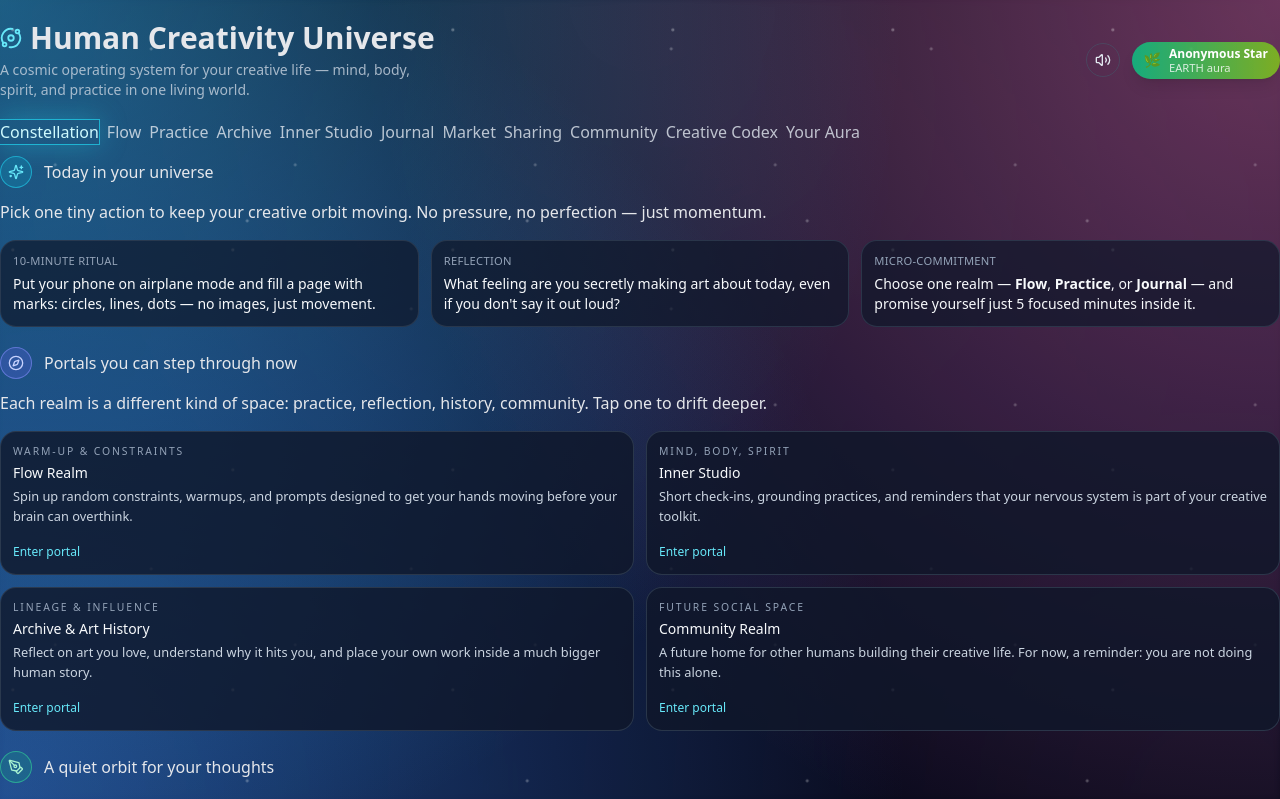
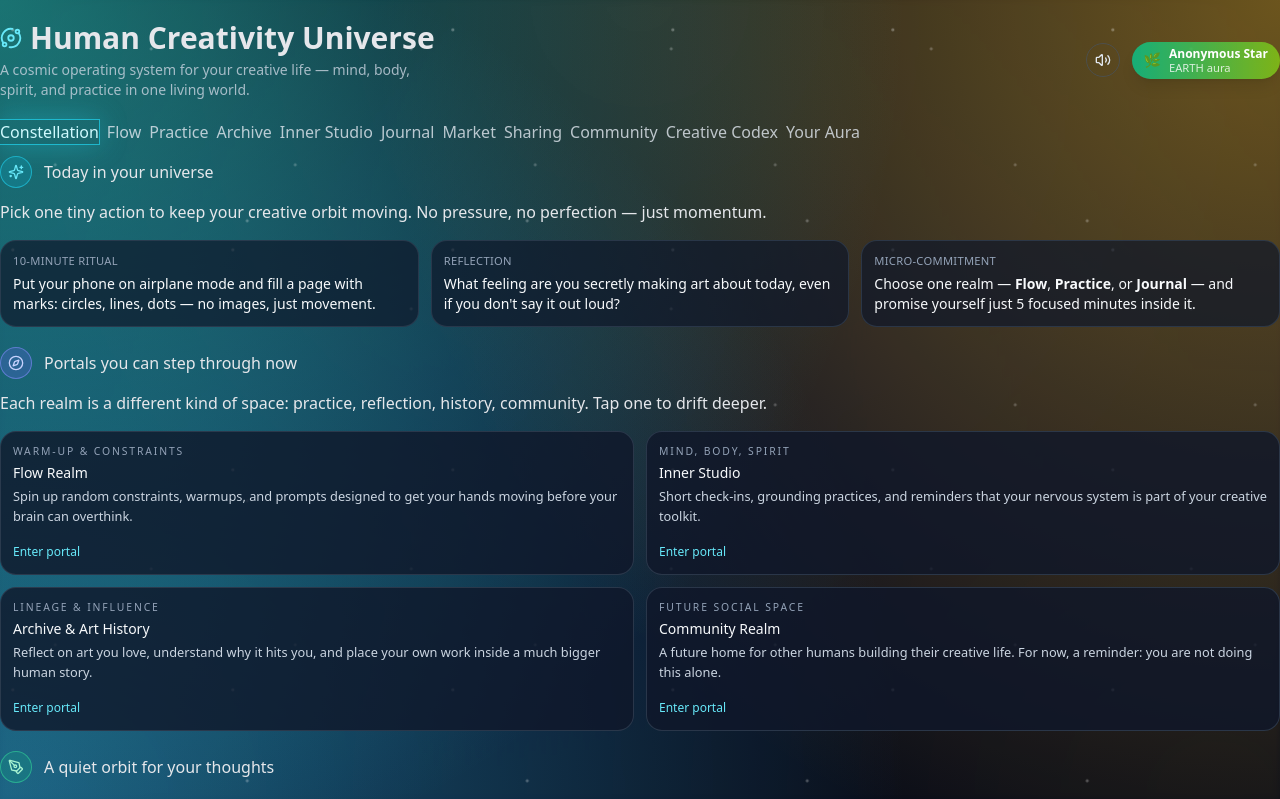
Before and after one commit to Dacolon/Human-Creativity, a Next.js app: page / in a window 1280 px wide. Shown: the top 799 px of the page. Built offline with nearby package versions, Linux system fonts and the light colour scheme.

Commit message:
Update globals.css

```diff
--- a/app/globals.css
+++ b/app/globals.css
@@ -29,18 +29,19 @@ body {
   overflow-x: hidden;
 }
 
-/* ---------- Cosmic background (like your older version) ---------- */
+/* ---------- Cosmic background (warmer, less pink/purple) ---------- */
 
 .bg-anim {
   position: fixed;
   inset: 0;
   z-index: -3;
   pointer-events: none;
+  /* Deep navy base with teal + golden glow, no magenta */
   background:
-    radial-gradient(circle at 0% 0%, rgba(56, 189, 248, 0.45), transparent 60%),
-    radial-gradient(circle at 100% 0%, rgba(244, 114, 182, 0.42), transparent 60%),
-    radial-gradient(circle at 0% 100%, rgba(59, 130, 246, 0.5), transparent 60%),
-    linear-gradient(180deg, #020617 0%, #02061f 50%, #020617 100%);
+    radial-gradient(circle at 0% 0%, rgba(45, 212, 191, 0.5), transparent 60%),   /* teal top-left */
+    radial-gradient(circle at 100% 0%, rgba(251, 191, 36, 0.42), transparent 60%),/* amber top-right */
+    radial-gradient(circle at 0% 100%, rgba(56, 189, 248, 0.45), transparent 60%),/* cyan bottom-left */
+    linear-gradient(180deg, #020617 0%, #02061f 45%, #020617 100%);               /* deep navy */
   background-attachment: fixed;
 }
 
@@ -67,11 +68,11 @@ body {
   z-index: -1;
   pointer-events: none;
   mix-blend-mode: screen;
-  opacity: 0.25;
+  opacity: 0.24;
   background:
-    radial-gradient(circle at 50% 0%, rgba(255, 255, 255, 0.16), transparent 65%),
-    radial-gradient(circle at 5% 100%, rgba(56, 189, 248, 0.18), transparent 60%),
-    radial-gradient(circle at 95% 100%, rgba(244, 114, 182, 0.2), transparent 60%);
+    radial-gradient(circle at 50% 0%, rgba(250, 250, 250, 0.14), transparent 65%),
+    radial-gradient(circle at 5% 100%, rgba(34, 211, 238, 0.18), transparent 60%),
+    radial-gradient(circle at 95% 100%, rgba(250, 204, 21, 0.2), transparent 60%);
   filter: blur(3px);
 }
 
@@ -85,7 +86,7 @@ body {
   }
 }
 
-/* ---------- Utility wrappers (optional, used in layout) ---------- */
+/* ---------- Utility wrappers ---------- */
 
 .page-shell {
   max-width: 1120px;
@@ -93,9 +94,5 @@ body {
   padding: 1.5rem 1.25rem 4rem;
 }
 
-/* NOTE:
-   No nav or card overrides here on purpose.
-   Your Tailwind classes in the React components
-   will control the pill buttons and floating cards,
-   so the UI should look like your older screenshot again.
-*/
+/* No extra nav/card overrides here.
+   Tailwind classes in your components still control pills + cards. */
```
